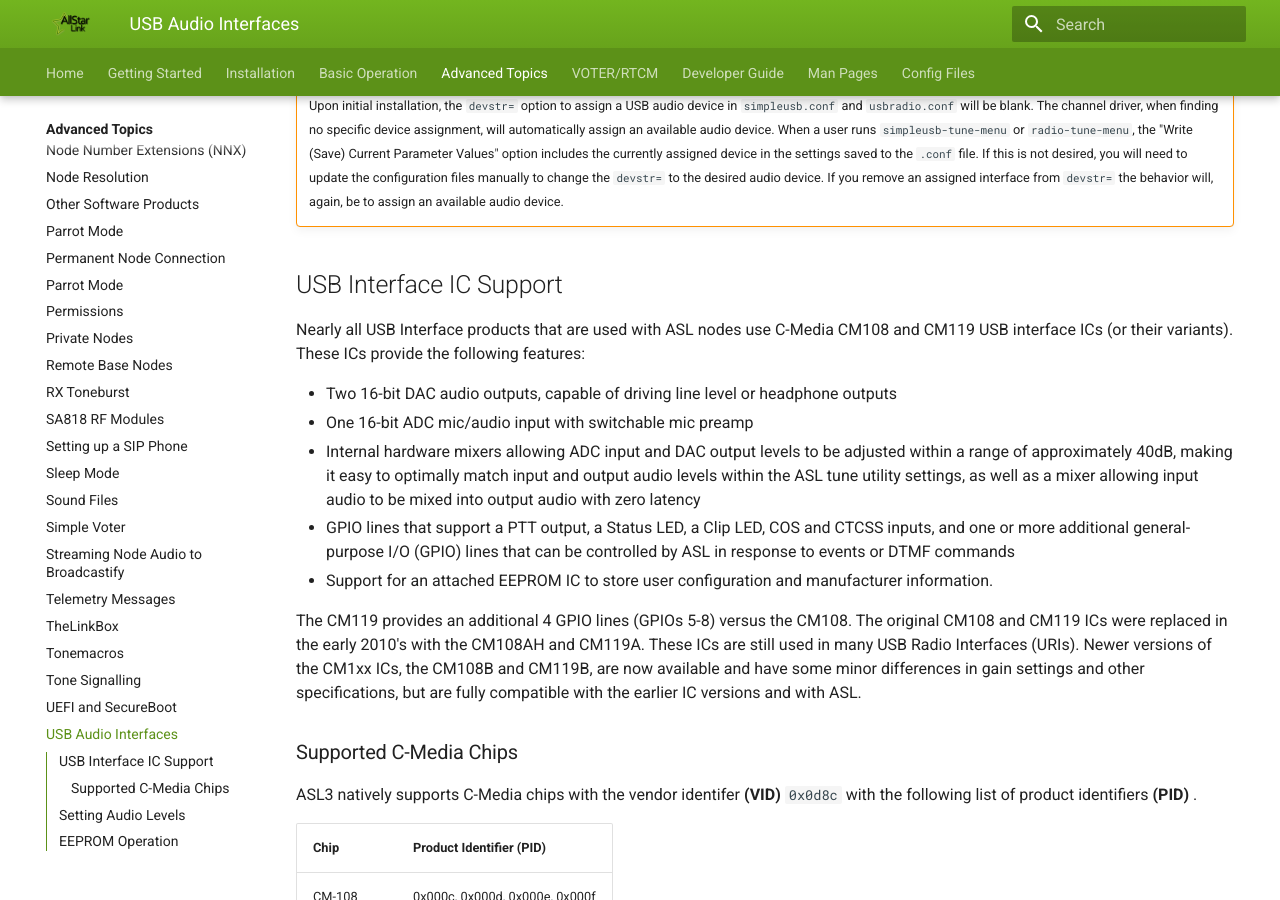
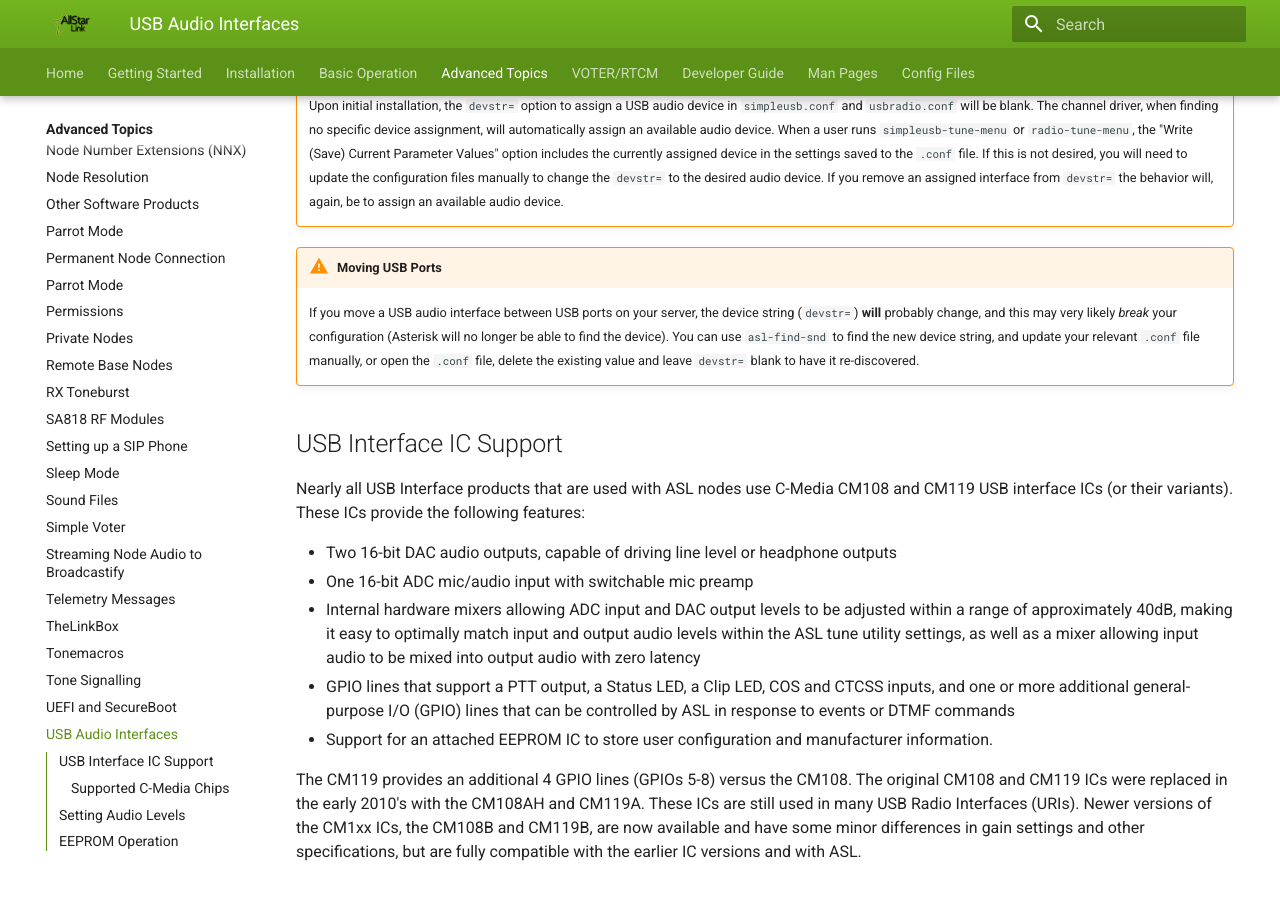
Before and after one commit to AllStarLink/ASL3-Manual, an MkDocs documentation site: the page built from docs/adv-topics/usbinterfaces.md, in a window 1280 px wide and 900 px high, scrolled down 481 px. Built offline with MkDocs 1.6.1 and Material for MkDocs 9.7.7, drawn with Linux system fonts in a browser that asks for light colours.

Commit message:
Add note about moving interface between USB ports.

```diff
--- a/docs/adv-topics/usbinterfaces.md
+++ b/docs/adv-topics/usbinterfaces.md
@@ -12,6 +12,8 @@
 !!! warning "`devstr=` Auto-assignment"
     Upon initial installation, the `devstr=` option to assign a USB audio device in `simpleusb.conf` and `usbradio.conf` will be blank. The channel driver, when finding no specific device assignment, will automatically assign an available audio device. When a user runs `simpleusb-tune-menu` or `radio-tune-menu`, the "Write (Save) Current Parameter Values" option includes the currently assigned device in the settings saved to the `.conf` file. If this is not desired, you will need to update the configuration files manually to change the `devstr=` to the desired audio device. If you remove an assigned interface from `devstr=` the behavior will, again, be to assign an available audio device.
 
+!!! warning "Moving USB Ports"
+    If you move a USB audio interface between USB ports on your server, the device string (`devstr=`) **will** probably change, and this may very likely *break* your configuration (Asterisk will no longer be able to find the device). You can use `asl-find-snd` to find the new device string, and update your relevant `.conf` file manually, or open the `.conf` file, delete the existing value and leave `devstr=` blank to have it re-discovered.
 
 ## USB Interface IC Support
 Nearly all USB Interface products that are used with ASL nodes use C-Media CM108 and CM119 USB interface ICs (or their variants). These ICs provide the following features:
```
